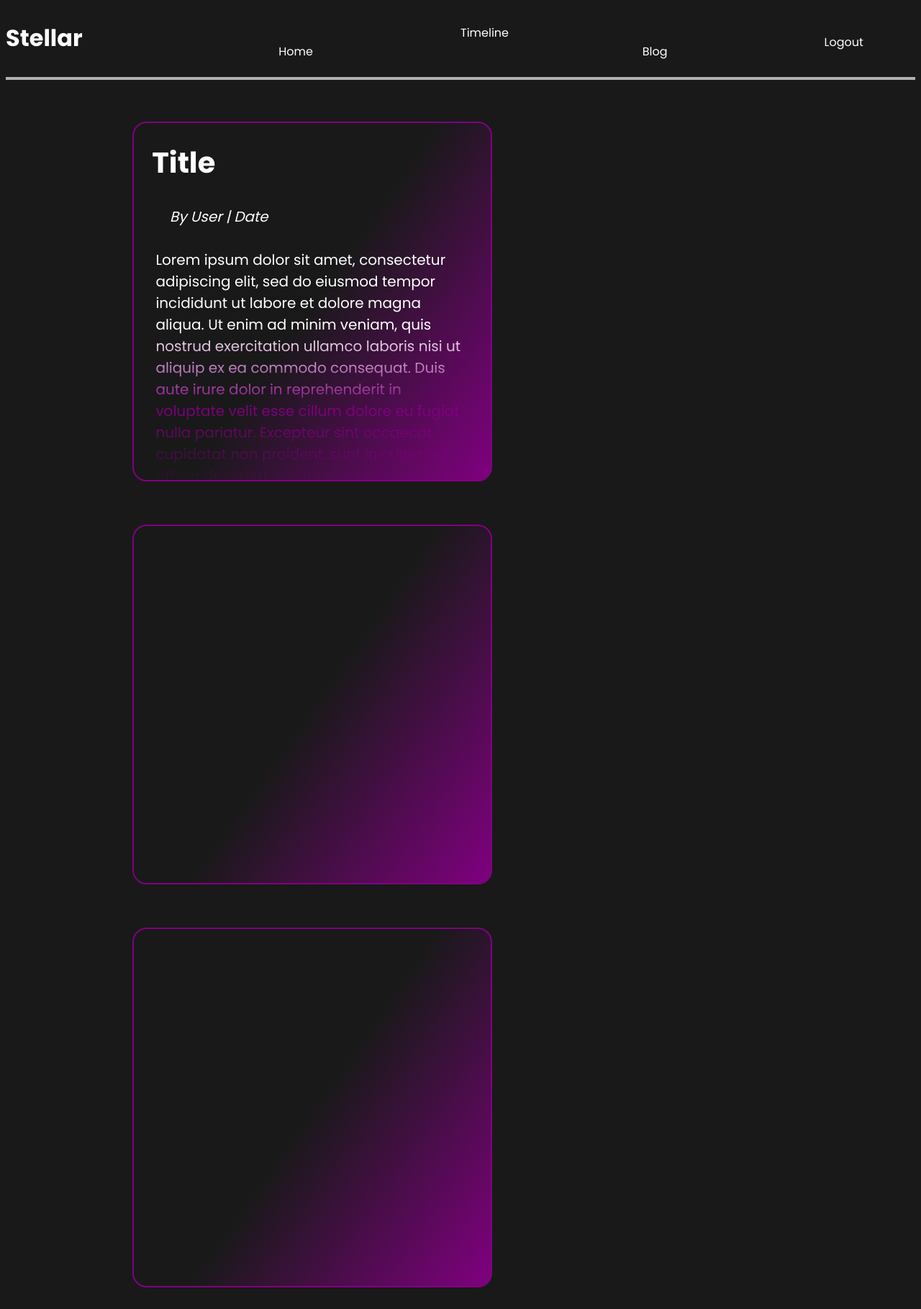
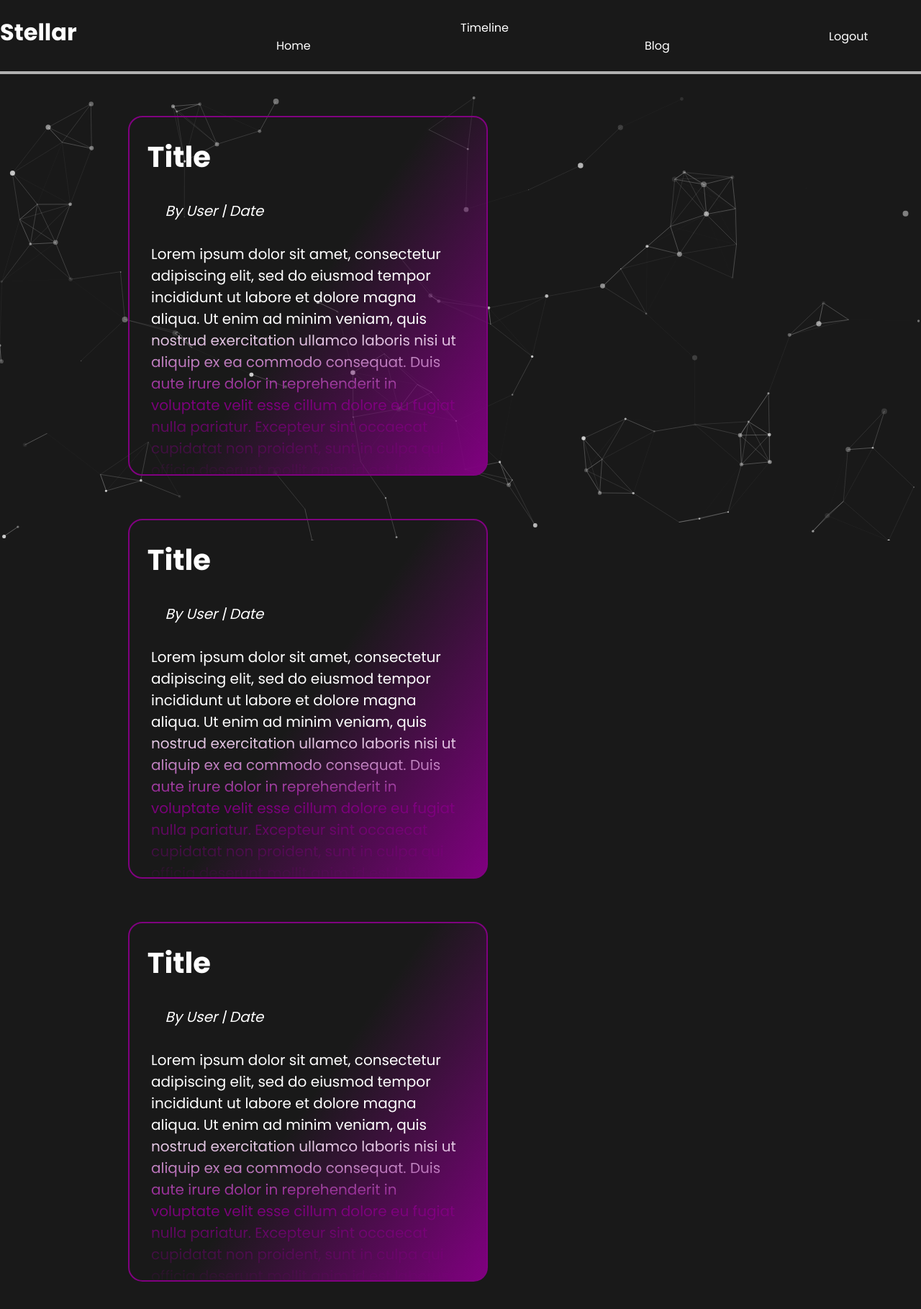
Before and after one commit to Isuru2701/Stellar, a PHP site: page /pages/forum.html in a window 1280 px wide. Shown: the top 1819 px of the page at 72% size. Run offline with PHP 8.4, Linux system fonts and the light colour scheme.

Commit message:
particles work for the screen only

```diff
--- a/pages/forum.html
+++ b/pages/forum.html
@@ -23,7 +23,7 @@
     <!--particle library-->
     <script src="https://cdn.jsdelivr.net/particles.js/2.0.0/particles.min.js"></script>
     <script>
-        particlesJS.load('container', '../resources/particles.json', function() {
+        particlesJS.load('particles', '../resources/particles.json', function() {
             console.log('particles.js loaded');
           });
     </script>
@@ -48,6 +48,7 @@
     <!--contains all the entries within-->
         <div id="container">
 
+
             <div class="entry">
                 <div class="title">Title</div>
 
@@ -59,16 +60,83 @@
             </div>
 
             <div class="entry">
+                <div class="title">Title</div>
 
+                <div class="info-bar">By User | Date</div>
+                <div class="content">
+                    Lorem ipsum dolor sit amet, consectetur adipiscing elit, sed do eiusmod tempor incididunt ut labore et dolore magna aliqua. Ut enim ad minim veniam, quis nostrud exercitation ullamco laboris nisi ut aliquip ex ea commodo consequat. Duis aute irure dolor in reprehenderit in voluptate velit esse cillum dolore eu fugiat nulla pariatur. Excepteur sint occaecat cupidatat non proident, sunt in culpa qui officia deserunt mollit anim id est laborum.
+                </div>
             </div>
 
 
             <div class="entry">
+                <div class="title">Title</div>
 
+                <div class="info-bar">By User | Date</div>
+                <div class="content">
+                    Lorem ipsum dolor sit amet, consectetur adipiscing elit, sed do eiusmod tempor incididunt ut labore et dolore magna aliqua. Ut enim ad minim veniam, quis nostrud exercitation ullamco laboris nisi ut aliquip ex ea commodo consequat. Duis aute irure dolor in reprehenderit in voluptate velit esse cillum dolore eu fugiat nulla pariatur. Excepteur sint occaecat cupidatat non proident, sunt in culpa qui officia deserunt mollit anim id est laborum.
+                </div>
             </div>
 
 
+            <div class="entry">
+                <div class="title">Title</div>
+
+                <div class="info-bar">By User | Date</div>
+                <div class="content">
+                    Lorem ipsum dolor sit amet, consectetur adipiscing elit, sed do eiusmod tempor incididunt ut labore et dolore magna aliqua. Ut enim ad minim veniam, quis nostrud exercitation ullamco laboris nisi ut aliquip ex ea commodo consequat. Duis aute irure dolor in reprehenderit in voluptate velit esse cillum dolore eu fugiat nulla pariatur. Excepteur sint occaecat cupidatat non proident, sunt in culpa qui officia deserunt mollit anim id est laborum.
                 </div>
+            </div>
+
+
+
+            <div class="entry">
+                <div class="title">Title</div>
+
+                <div class="info-bar">By User | Date</div>
+                <div class="content">
+                    Lorem ipsum dolor sit amet, consectetur adipiscing elit, sed do eiusmod tempor incididunt ut labore et dolore magna aliqua. Ut enim ad minim veniam, quis nostrud exercitation ullamco laboris nisi ut aliquip ex ea commodo consequat. Duis aute irure dolor in reprehenderit in voluptate velit esse cillum dolore eu fugiat nulla pariatur. Excepteur sint occaecat cupidatat non proident, sunt in culpa qui officia deserunt mollit anim id est laborum.
+                </div>
+            </div>
+
+
+
+            <div class="entry">
+                <div class="title">Title</div>
+
+                <div class="info-bar">By User | Date</div>
+                <div class="content">
+                    Lorem ipsum dolor sit amet, consectetur adipiscing elit, sed do eiusmod tempor incididunt ut labore et dolore magna aliqua. Ut enim ad minim veniam, quis nostrud exercitation ullamco laboris nisi ut aliquip ex ea commodo consequat. Duis aute irure dolor in reprehenderit in voluptate velit esse cillum dolore eu fugiat nulla pariatur. Excepteur sint occaecat cupidatat non proident, sunt in culpa qui officia deserunt mollit anim id est laborum.
+                </div>
+            </div>
+
+
+
+            <div class="entry">
+                <div class="title">Title</div>
+
+                <div class="info-bar">By User | Date</div>
+                <div class="content">
+                    Lorem ipsum dolor sit amet, consectetur adipiscing elit, sed do eiusmod tempor incididunt ut labore et dolore magna aliqua. Ut enim ad minim veniam, quis nostrud exercitation ullamco laboris nisi ut aliquip ex ea commodo consequat. Duis aute irure dolor in reprehenderit in voluptate velit esse cillum dolore eu fugiat nulla pariatur. Excepteur sint occaecat cupidatat non proident, sunt in culpa qui officia deserunt mollit anim id est laborum.
+                </div>
+            </div>
+
+
+
+            <div class="entry">
+                <div class="title">Title</div>
+
+                <div class="info-bar">By User | Date</div>
+                <div class="content">
+                    Lorem ipsum dolor sit amet, consectetur adipiscing elit, sed do eiusmod tempor incididunt ut labore et dolore magna aliqua. Ut enim ad minim veniam, quis nostrud exercitation ullamco laboris nisi ut aliquip ex ea commodo consequat. Duis aute irure dolor in reprehenderit in voluptate velit esse cillum dolore eu fugiat nulla pariatur. Excepteur sint occaecat cupidatat non proident, sunt in culpa qui officia deserunt mollit anim id est laborum.
+                </div>
+            </div>
+
+
+
+        </div>
+        <div id="particles"></div>
+
 
 </body>
 
--- a/resources/particles.json
+++ b/resources/particles.json
@@ -1,7 +1,7 @@
 {
     "particles": {
       "number": {
-        "value": 50
+        "value": 120
       },
       "color": {
         "value": "#ffffff"
@@ -10,16 +10,16 @@
         "type": "circle"
       },
       "opacity": {
-        "value": 0.5,
+        "value": 0.8,
         "random": true
       },
       "size": {
-        "value": 5,
+        "value": 4,
         "random": true
       },
       "line_linked": {
         "enable": true,
-        "distance": 150,
+        "distance": 100,
         "color": "#ffffff",
         "opacity": 0.4,
         "width": 1
@@ -30,7 +30,7 @@
       "events": {
         "onhover": {
           "enable": true,
-          "mode": "connect"
+          "mode": "push"
         },
         "onclick": {
           "enable": true,
@@ -50,5 +50,12 @@
         }
       }
     },
+    "life": {
+        "duration": {
+          "sync": false,
+          "value": 0.4
+        }
+    },
+
     "retina_detect": true
   }
--- a/styles/forum.css
+++ b/styles/forum.css
@@ -7,8 +7,11 @@
 
 }
 
-body {
+body, html {
     background-color: rgb(25, 25, 25);
+    height: 100%;
+    margin: 0;
+    padding: 0;
 
 }
 
@@ -48,13 +51,20 @@ a {
 
 /*div & span styles*/
 #container {
-
     margin-left: 10%;
     padding: 20px;
-    display: inline-block;
+    display: block;
     color: #ffffff;
+    position: absolute;
+
 }
 
+.particles {
+    position: absolute;
+    width: 100%;
+    height: 100%;
+    resize: vertical;
+}
 
 .entry {
     border: purple;
```
Lines whose indentation alone changed are shown as unchanged.
